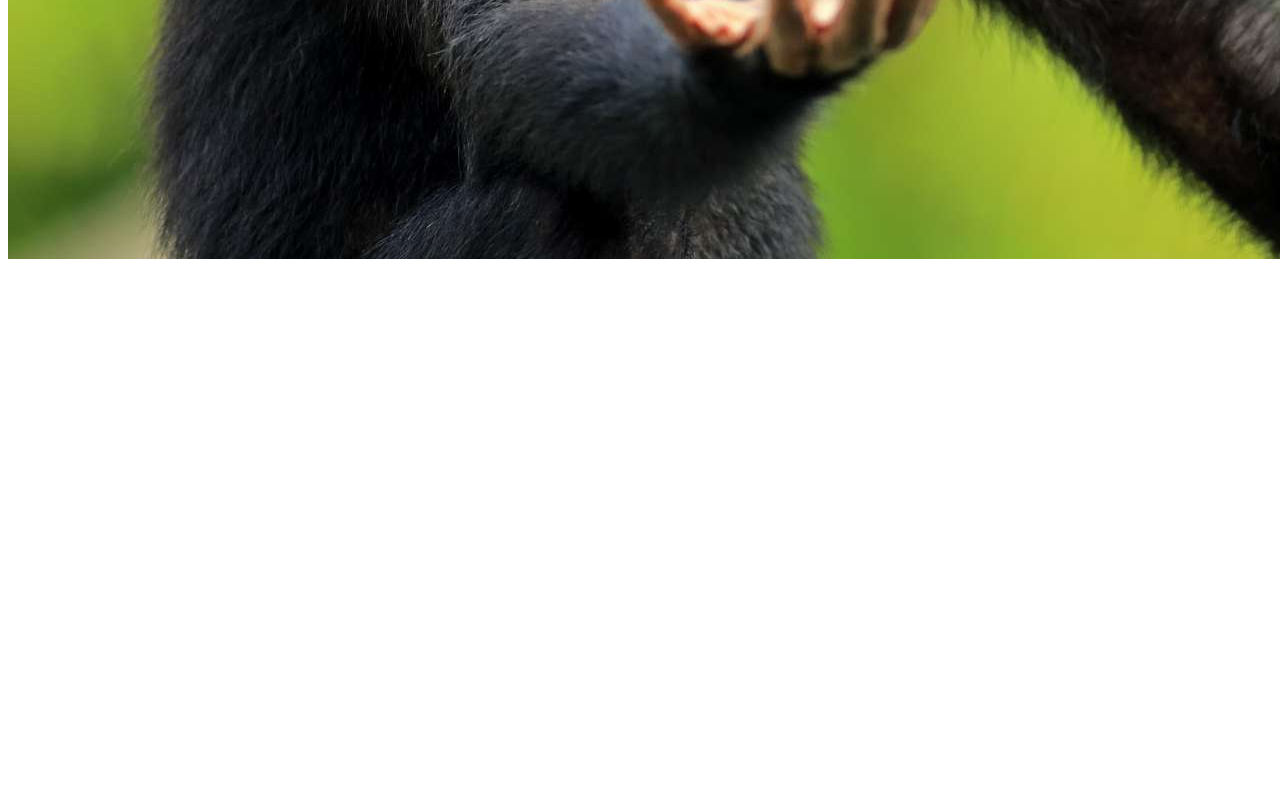
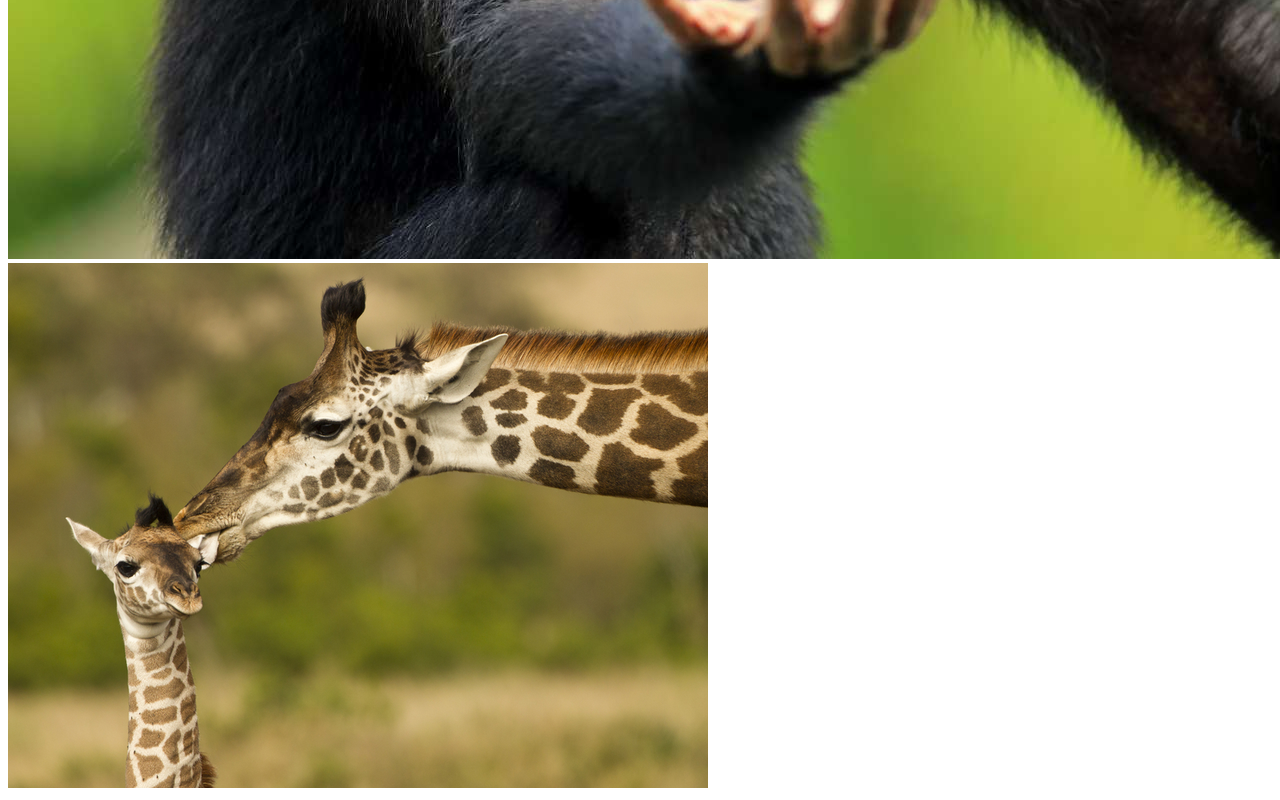
Before and after one commit to ViktorJun/git_study, a plain HTML site: page gallery.html in a window 1280 px wide. Shown: the part 1435-2235 px from the top of the page. Before the commit the page ends 1706 px from the top, so only its background shows below. Drawn offline with Linux system fonts and the light colour scheme.

Commit message:
add img giraffe

```diff
--- a/gallery.html
+++ b/gallery.html
@@ -7,5 +7,6 @@
 <body>
     <img src="images/wolf.jpeg" alt="wolf">
     <img src="images/monkey.jpeg" alt="monkey">
+    <img src="images/giraffe.webp" alt="giraffe">
 </body>
 </html>
```
